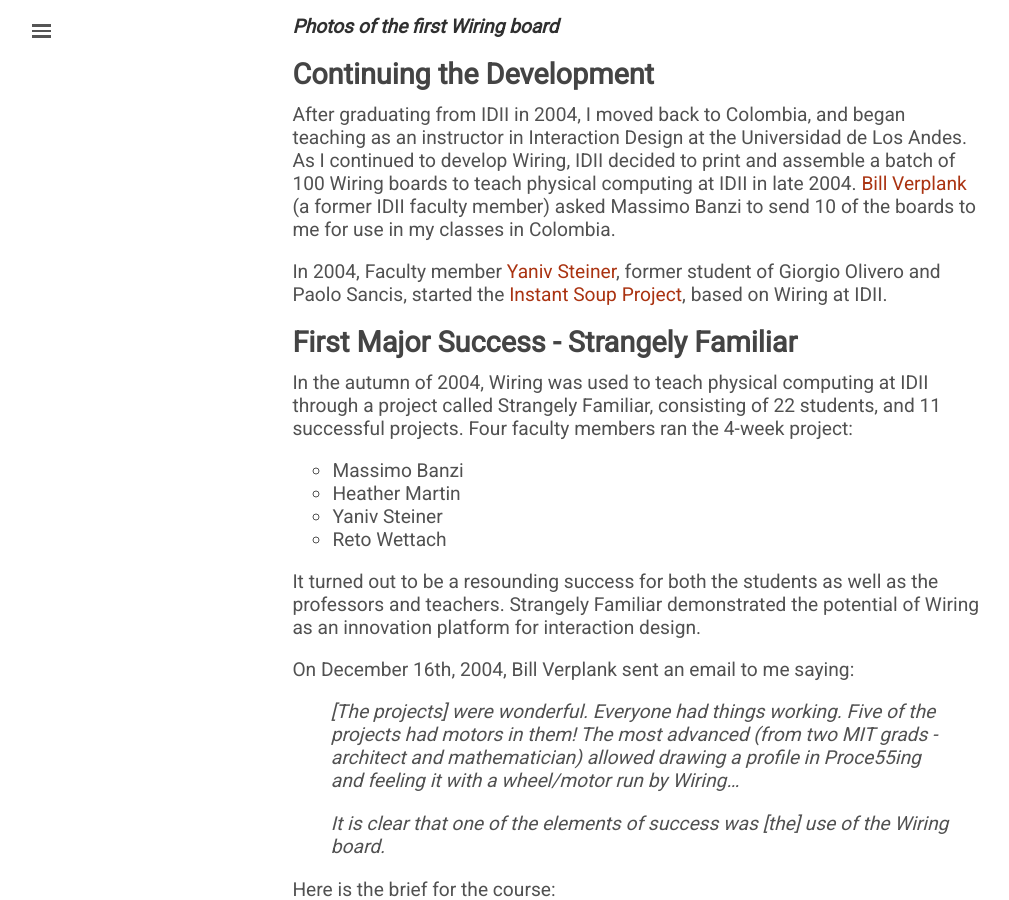
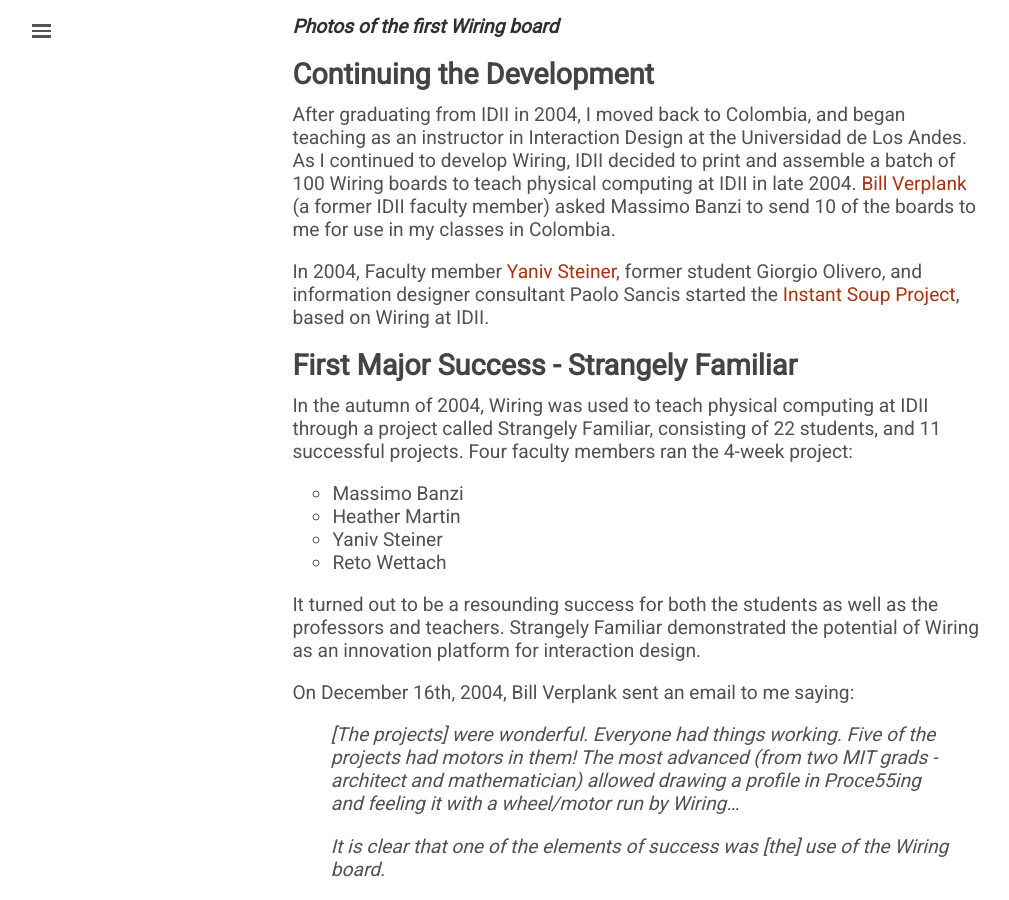
Before and after one commit to ArduinoHistory/arduinohistory.github.io, a Jekyll site: the page built from index.md, in a window 1280 px wide and 900 px high, scrolled down 9716 px. Shown: the whole window, without its empty margins (2-1011 px from the left). Built offline with Jekyll 4.4.1, drawn with Linux system fonts in a browser that asks for light colours.

Commit message:
Fixed wording for describing the Instant Soup founders.

```diff
--- a/index.md
+++ b/index.md
@@ -181,7 +181,7 @@ I hand-soldered these 25 boards and started to conduct usability tests with some
 
 After graduating from IDII in 2004, I moved back to Colombia, and began teaching as an instructor in Interaction Design at the Universidad de Los Andes. As I continued to develop Wiring, IDII decided to print and assemble a batch of 100 Wiring boards to teach physical computing at IDII in late 2004. [Bill Verplank](http://www.billverplank.com/){: target="_blank"} (a former IDII faculty member) asked Massimo Banzi to send 10 of the boards to me for use in my classes in Colombia.
 
-In 2004, Faculty member [Yaniv Steiner](http://www.nastypixel.com/prototype/people/yaniv-steiner-2){: target="_blank"}, former student of Giorgio Olivero and Paolo Sancis, started the [Instant Soup Project](http://www.nastypixel.com/instantsoup/website/cover/){: target="_blank"}, based on Wiring at IDII.
+In 2004, Faculty member [Yaniv Steiner](http://www.nastypixel.com/prototype/people/yaniv-steiner-2){: target="_blank"}, former student Giorgio Olivero, and information designer consultant Paolo Sancis started the [Instant Soup Project](http://www.nastypixel.com/instantsoup/website/cover/){: target="_blank"}, based on Wiring at IDII.
 
 ## First Major Success - Strangely Familiar
 
```
